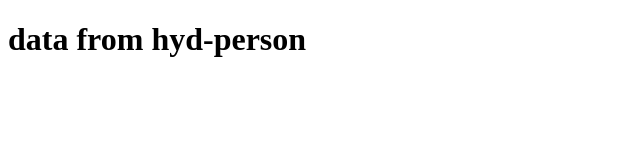
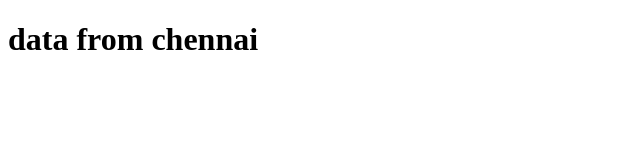
Before and after one commit to bhukyapriya5171-create/Hyd-person-code, a plain HTML site: page index.html in a window 1280 px wide. Shown: the whole page, without its empty margins (0-640 px from the left). Drawn offline with Linux system fonts and the light colour scheme.

Commit message:
code change by chennai person

```diff
--- a/index.html
+++ b/index.html
@@ -6,6 +6,6 @@
     <title>Document</title>
 </head>
 <body>
-    <h1>data from hyd-person</h1>
+    <h1>data from chennai</h1>
 </body>
 </html>
```
